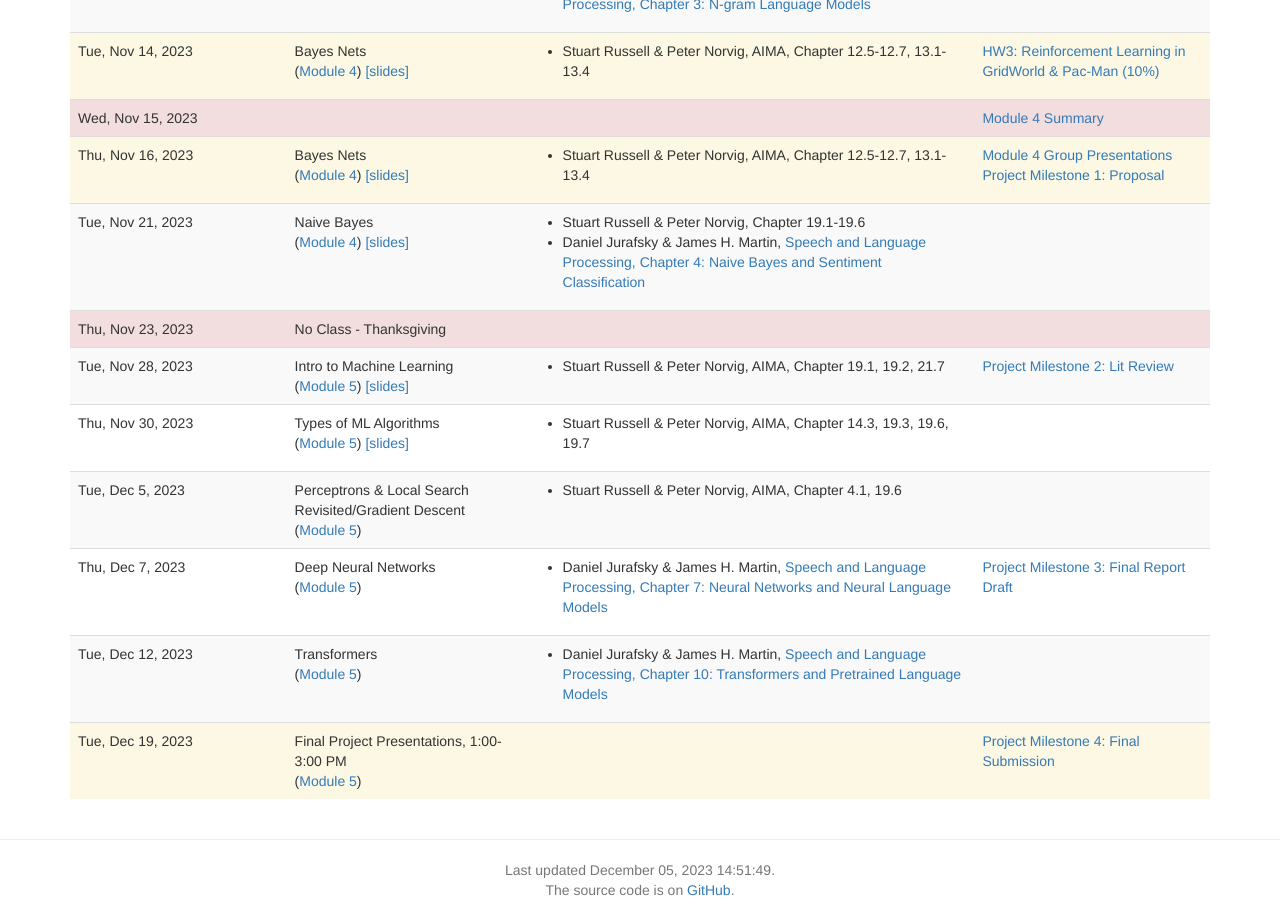
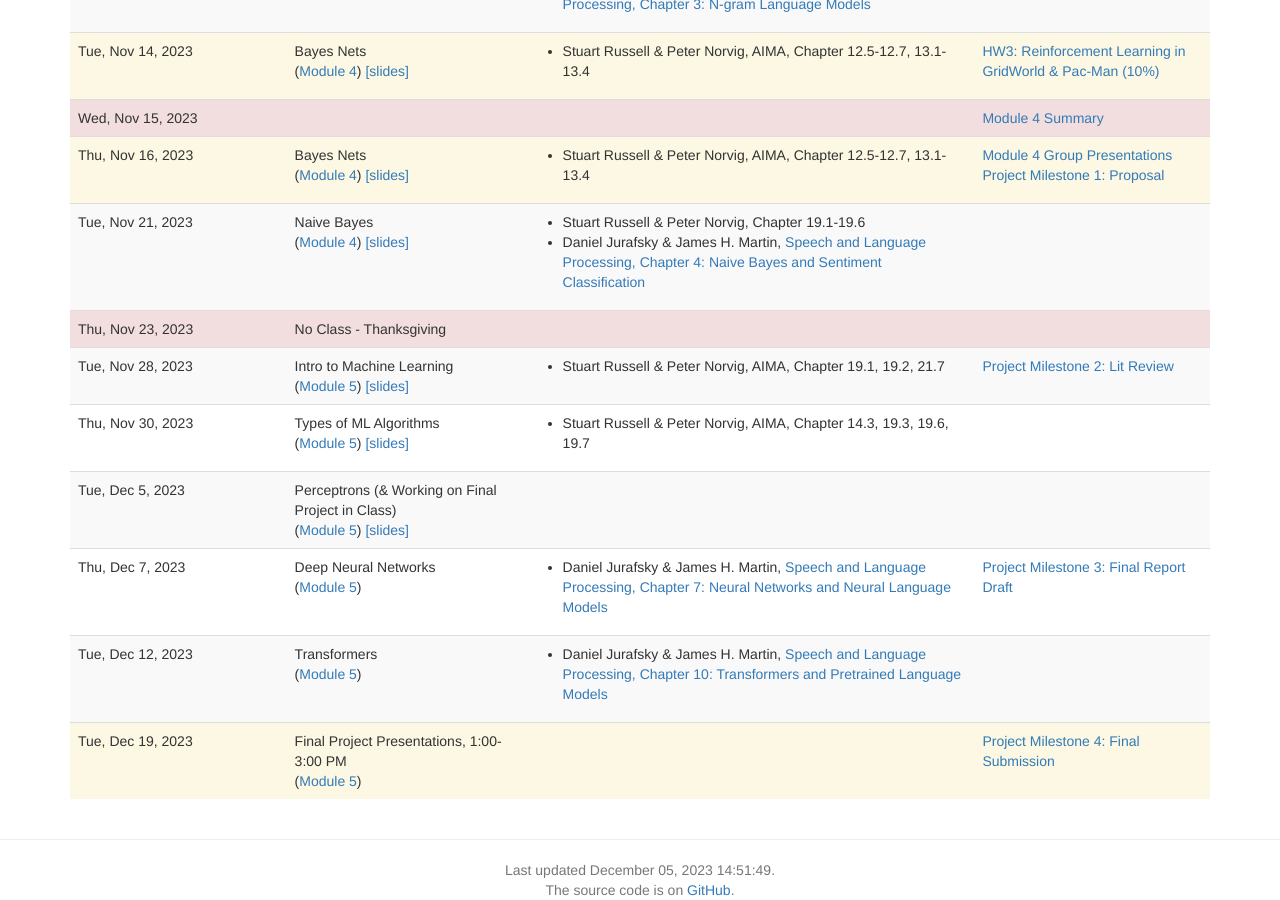
Before and after one commit to lara-martin/Principles-of-AI, a Jekyll site: the page built from lectures.md, in a window 1280 px wide and 900 px high, scrolled down 1707 px. Built offline with Jekyll 4.4.1, drawn with Linux system fonts in a browser that asks for light colours; nearby versions of some CDN libraries; a script that is not in the unit is left out.

Commit message:
12/5 slides

```diff
--- a/_data/lectures.yaml
+++ b/_data/lectures.yaml
@@ -225,7 +225,8 @@
   slides: slides/23-11-30_Types-of-ML-Algorithms.pdf
 -
   date: 2023-12-05
-  title: Perceptrons & Local Search Revisited/Gradient Descent
+  title: Perceptrons (& Working on Final Project in Class)
+  slides: slides/23-12-05_Perceptrons.pdf
 -
   date: 2023-12-07
   title: Deep Neural Networks
```
